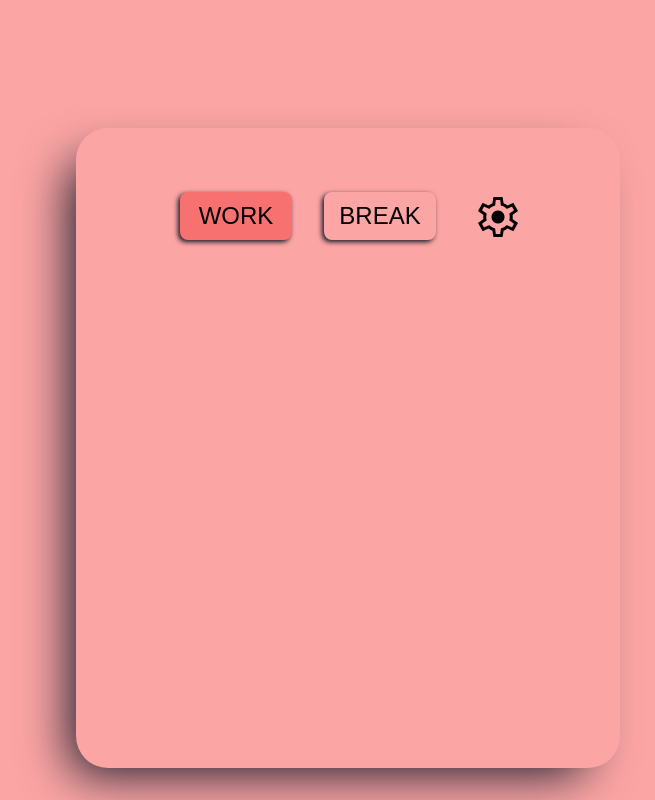
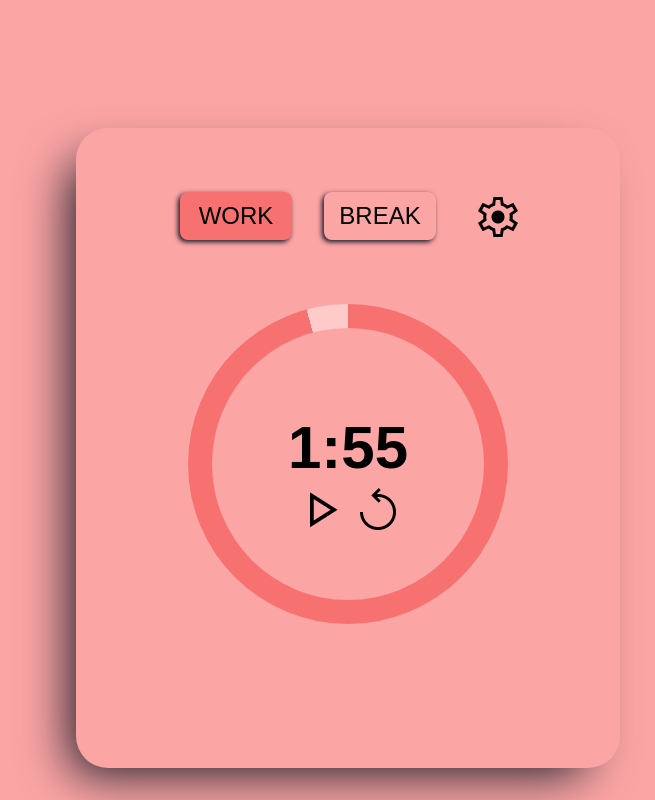
Before and after one commit to nickte4/pomo-timer, a website built with Vite: page index.html in a window 1280 px wide. Shown: the whole page, without its empty margins (292-947 px from the left). Built offline with nearby package versions, Linux system fonts and the light colour scheme; a web font is replaced by a local one.

Commit message:
Add basic timer functionality, no setting or pausing yet

```diff
--- a/index.html
+++ b/index.html
@@ -24,6 +24,17 @@
             <span class="material-symbols-outlined">settings</span>
           </button>
         </div>
+        <div class="timer-circle">
+          <div class="circular-progress">
+            <span class="progress-value"></span>
+          </div>
+          <button class="btn-start">
+            <span class="material-symbols-outlined"> play_arrow </span>
+          </button>
+          <button class="btn-restart">
+            <span class="material-symbols-outlined"> replay </span>
+          </button>
+        </div>
       </div>
     </div>
     <script type="module" src="./src/main.js"></script>
--- a/src/main.js
+++ b/src/main.js
@@ -2,3 +2,45 @@ import "../styles/modern-normalize.css";
 import "../styles/style.css";
 import "../styles/components/timer.css";
 import "../styles/utils.css";
+
+// converts the seconds into a readable min:sec format
+function secondsToMinSec(sec) {
+  let min = Math.floor(sec / 60);
+  if (min == 0) {
+    if (sec < 10) {
+      sec = `0${sec}`;
+    }
+    return `0:${sec}`;
+  }
+  let secLeft = sec - min * 60;
+  if (secLeft < 10) {
+    secLeft = `0${secLeft}`;
+  }
+  return `${min}:${secLeft}`;
+}
+
+// activates the timer
+function activateTimer(start) {
+  let circularProgress = document.querySelector(".circular-progress");
+  let progressValue = document.querySelector(".progress-value");
+  progressValue.textContent = secondsToMinSec(start);
+
+  let timerStart = start;
+  let now = timerStart;
+  const timerEnd = 0;
+  const speed = 1000; // speed in ms, 1000 ms = 1 sec
+
+  let progress = setInterval(() => {
+    now--;
+    progressValue.textContent = secondsToMinSec(now);
+    circularProgress.style.background = `conic-gradient(var(--clr-dark-red) ${
+      ((now - timerEnd) / timerStart) * 360
+    }deg, var(--clr-lighter-red) 0deg)`;
+
+    if (now == timerEnd) {
+      clearInterval(progress);
+    }
+  }, speed);
+}
+
+activateTimer(120);
--- a/styles/components/timer.css
+++ b/styles/components/timer.css
@@ -50,3 +50,88 @@
   padding-bottom: 3rem;
   cursor: pointer;
 }
+
+.timer-circle {
+  display: flex;
+  justify-content: center;
+  align-items: center;
+  /* border: 1px solid red; */
+  height: 30rem;
+  position: relative;
+}
+
+.circular-progress {
+  position: relative;
+  height: 20rem;
+  width: 20rem;
+  bottom: 3rem;
+  border-radius: 50%;
+  background: conic-gradient(
+    var(--clr-dark-red) 360deg,
+    var(--clr-lighter-red) 0deg
+  );
+  display: flex;
+  justify-content: center;
+  align-items: center;
+}
+
+.circular-progress::before {
+  content: "";
+  position: absolute;
+  height: 17rem;
+  width: 17rem;
+  border-radius: 50%;
+  background-color: var(--clr-red);
+}
+
+.progress-value {
+  position: relative;
+  bottom: 1rem;
+  font-weight: bold;
+  font-size: var(--size-6xl);
+}
+
+.btn-start,
+.btn-restart {
+  position: absolute;
+  border: none;
+  text-decoration: none;
+  background: none;
+  cursor: pointer;
+}
+.btn-start {
+  left: 8.3rem;
+}
+.btn-start span {
+  font-size: var(--size-6xl);
+}
+.btn-restart {
+  left: 12.3rem;
+}
+
+/* media queries */
+
+/* xs */
+/* @media (min-width: 475px) {} */
+
+/* sm */
+@media (min-width: 640px) {
+  .btn-start {
+    left: 11rem;
+  }
+  .btn-restart {
+    left: 15rem;
+  }
+}
+
+/* md */
+/* @media (min-width: 768px) {} */
+
+/* lg */
+/* @media (min-width: 1024px) {} */
+
+/* xl */
+/* @media (min-width: 1280px) {} */
+
+/* 2xl */
+/* @media (min-width: 1536px) {} */
--- a/styles/style.css
+++ b/styles/style.css
@@ -4,6 +4,7 @@
   /* colors, picked from tailwindcss */
   --clr-red: #fca5a5;
   --clr-dark-red: #f87171;
+  --clr-lighter-red: #fecaca;
   --clr-dark: #111827;
   --clr-blue: #bfdbfe;
   --clr-dark-blue: #3b82f6;
--- a/styles/utils.css
+++ b/styles/utils.css
@@ -29,8 +29,8 @@
 }
 
 .material-symbols-outlined {
+  font-variation-settings: "FILL" 0, "wght" 400, "GRAD" 0, "opsz" 48;
   font-size: var(--size-5xl);
-  font-variation-settings: "FILL" 0, "wght" 400, "GRAD" 0, "opsz" 48;
 }
 
 /* xs */
```
